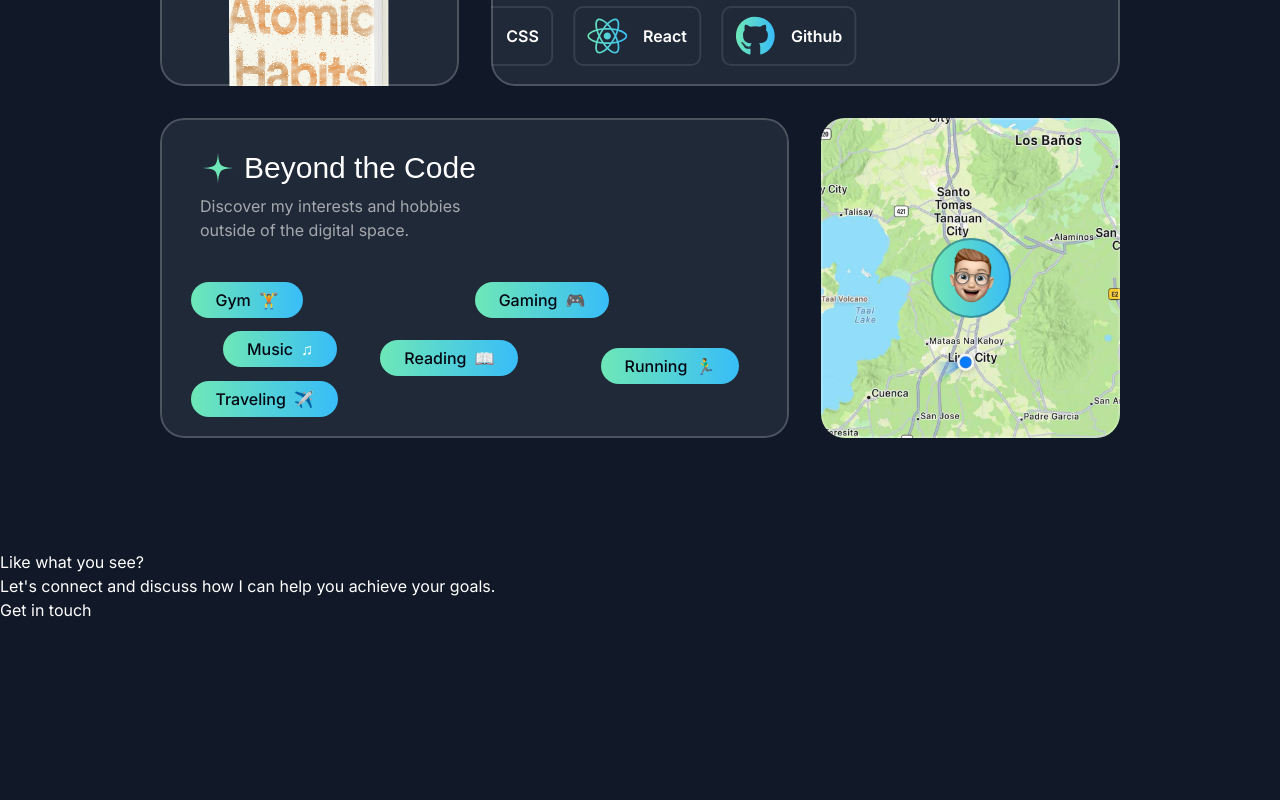
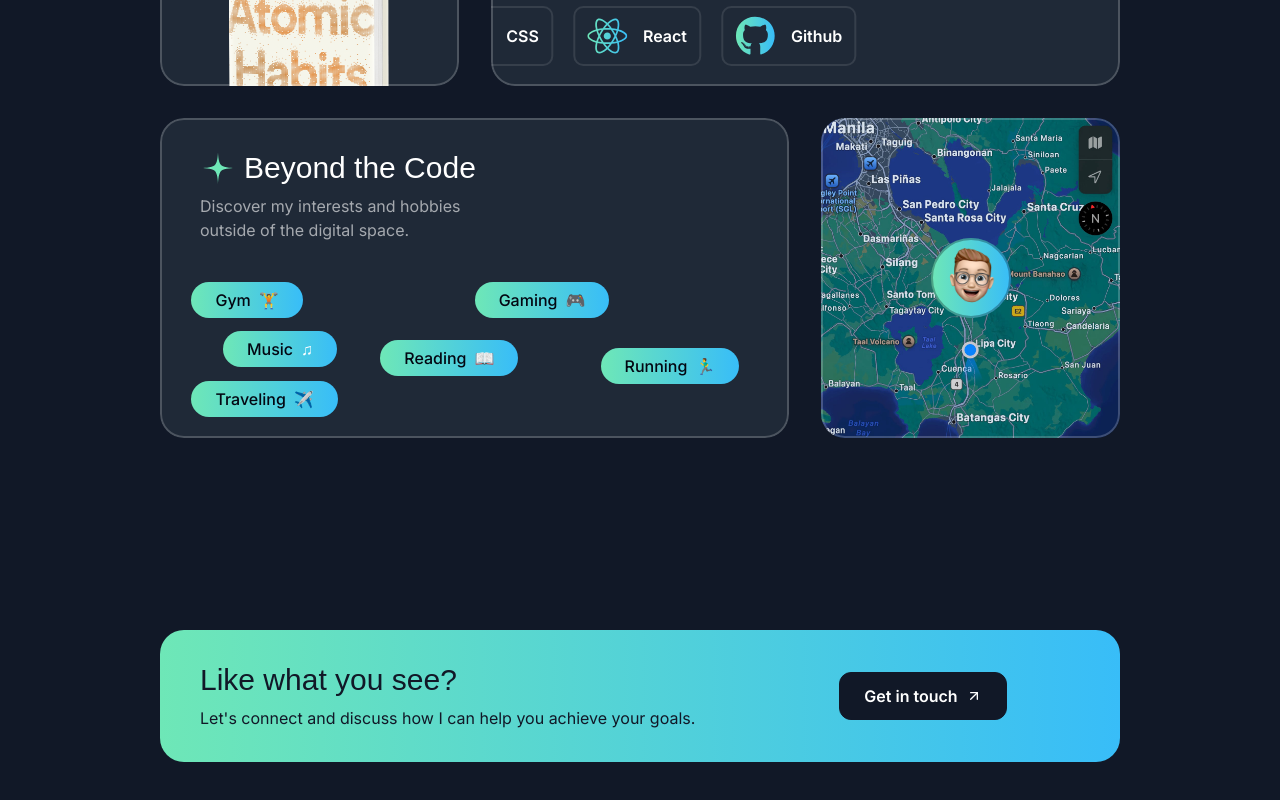
Before and after one commit to Coconhat/porfolio, a Next.js app: page / in a window 1280 px wide. Shown: the part 3424-4224 px from the top of the page. Before the commit the page ends 4046 px from the top, so only its background shows below. Built offline with nearby package versions, Linux system fonts and the light colour scheme; a web font is replaced by a local one.

Commit message:
add call to action section

```diff
--- a/src/sections/About.tsx
+++ b/src/sections/About.tsx
@@ -10,7 +10,7 @@
 import GithubIcon from "@/assets/icons/github.svg";
 import React from "react";
 import { TechIcon } from "@/components/TechIcon";
-import mapImage from "@/assets/images/maploc.jpg";
+import mapImage from "@/assets/images/map6.jpg";
 import smileMemoji from "@/assets/images/memoji-smile.png";
 import { CardHeader } from "@/components/CardHeader";
 import { ToolboxItems } from "@/components/ToolboxItems";
--- a/src/sections/Contact.tsx
+++ b/src/sections/Contact.tsx
@@ -1,9 +1,37 @@
+import ArrowUpRightIcon from "@/assets/icons/arrow-up-right.svg";
+import grainImage from "@/assets/images/grain.jpg";
+
 export const ContactSection = () => {
-  return <div>
-    <h2>Like what you see?</h2>
-    <p>Let's connect and discuss how I can help you achieve your goals.</p>
-    <button>
-      <span>Get in touch</span>
-    </button>
-  </div>;
+  return (
+    <div className="py-16 pt-12 lg:py-24 lg:pt-20">
+      <div className="container">
+        <div className="bg-gradient-to-r from-emerald-300 to-sky-400 text-gray-900 py-8 px-10 rounded-3xl text-center md:text-left relative overflow-hidden z-0">
+          <div
+            className="absolute inset-0 opacity-5 -z-10"
+            style={{
+              backgroundImage: `url(${grainImage})`,
+            }}
+          ></div>
+          <div className="flex flex-col md:flex-row gap-8 md:gap-16 items-center">
+            <div>
+              <h2 className="font-serif text-2xl md:text-3xl">
+                Like what you see?
+              </h2>
+              <p className="text-sm mt-2 md:text-base">
+                Let's connect and discuss how I can help you achieve your goals.
+              </p>
+            </div>
+            <div className="lg:ml-20">
+
+
+              <button className="text-white bg-gray-900 inline-flex items-center px-6 h-12 rounded-xl gap-2 w-max border border-gray-900">
+                <span className="font-semibold">Get in touch</span>
+                <ArrowUpRightIcon className="w-4 h-4" />
+              </button>
+            </div>
+          </div>
+        </div>
+      </div>
+    </div>
+  );
 };
```
Also changed, not shown: src/assets/images/map6.jpg (added).
